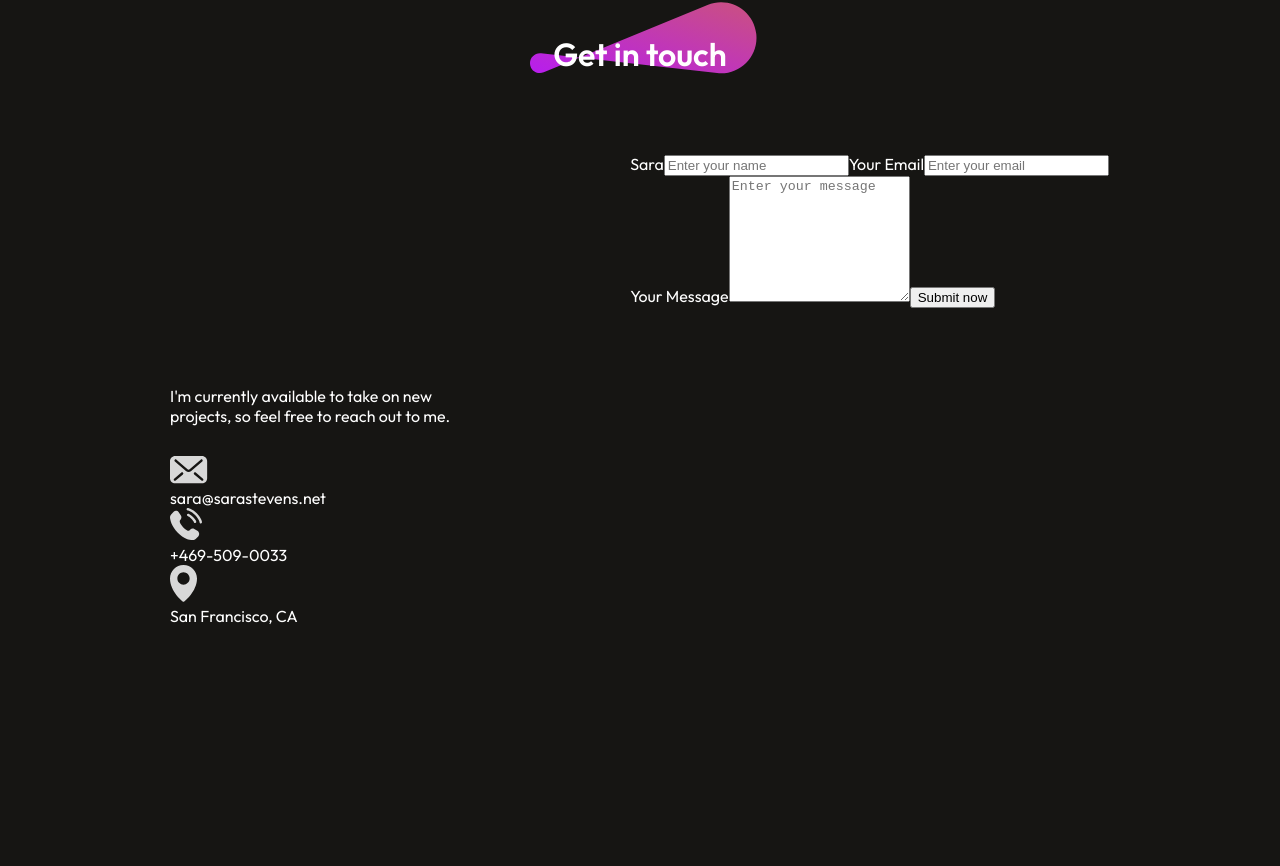
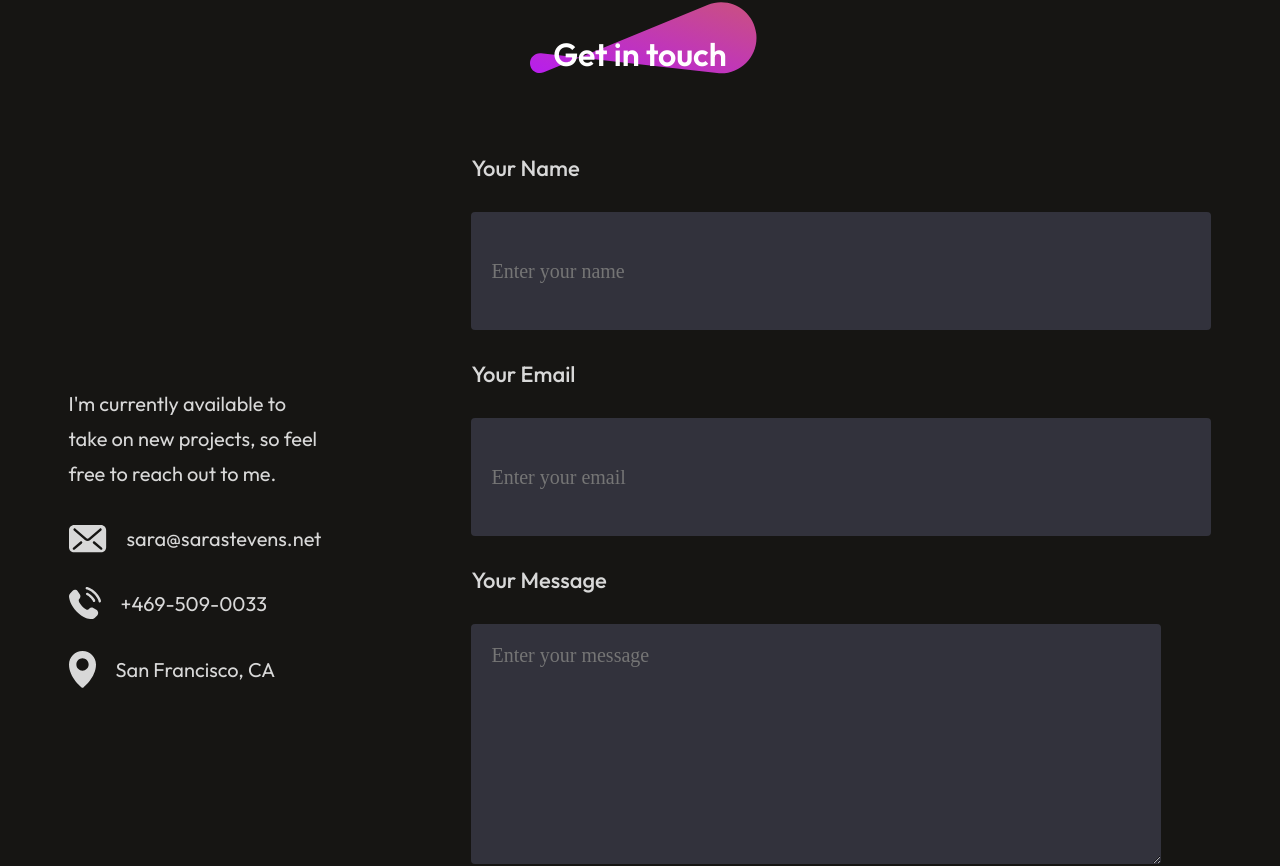
Before and after one commit to saraStevens325/portfolio, a React (Vite) app: page / in a window 1280 px wide. Shown: the part 4902-5768 px from the top of the page. Before the commit the page ends 5528 px from the top, so only its background shows below. Built offline with nearby package versions, Linux system fonts and the light colour scheme.

Commit message:
added contact and footer

```diff
--- a/src/Components/Contact/Contact.css
+++ b/src/Components/Contact/Contact.css
@@ -37,3 +37,69 @@
     -webkit-background-clip: text;
     -webkit-text-fill-color: transparent;
 }
+.contact-left p{
+    font-size: 20px;
+    max-width: 550px;
+    color: #D8D8D8;
+    line-height: 35px;
+}
+.contact-details {
+    display: flex;
+    flex-direction: column;
+    gap: 30px;
+    color: #D8D8D8;
+    font-size: 22px;
+}
+.contact-detail {
+    display: flex;
+    gap: 20px;
+    align-items: center;
+}
+.contact-right {
+    display: flex;
+    flex-direction: column;
+    align-items: start;
+    gap: 30px;
+}
+.contact-right label{
+    color:#D8D8D8;
+    font-size: 22px;
+    font-weight: 500;
+}
+.contact-right input{
+    width: 700px;
+    height: 78px;
+    padding: 20px;
+    border: none;
+    border-radius: 4px;
+    background: #32323c;
+    color: #A0A0A0;
+    font-family: oufit;
+    font-size: 20px;
+}
+.contact-right textarea{
+    width: 650px;
+    height: 200px;
+    padding: 20px;
+    border: none;
+    border-radius: 4px;
+    background: #32323c;
+    color: #A0A0A0;
+    font-family: oufit;
+    font-size: 20px;
+}
+.contact-submit {
+    border: none;
+    color: white;
+    border-radius: 50px;
+    background: linear-gradient(270deg, #DF8908 -5.09%, #B415FF 100%);
+    font-size: 22px;
+    padding: 20px 60px;
+    margin-bottom: 50px;
+    cursor: pointer;
+    transition: 0.3s;
+}
+.contact-submit:hover{
+    transform: scale(1.1);
+    transition: 0.3s;
+}
--- a/src/Components/Contact/Contact.jsx
+++ b/src/Components/Contact/Contact.jsx
@@ -32,7 +32,7 @@ const Contact = () => {
                 </div>
             </div>
             <form className="contact-right">
-                <label for="name">Sara</label>
+                <label for="name">Your Name</label>
                 <input type="text" id="name" name="name" placeholder="Enter your name" />
                 <label for="email">Your Email</label>
                 <input type="email" id="email" name="email" placeholder="Enter your email" />
```
Also changed, not shown: src/Components/Footer/Footer.jsx (added, +28 -0 lines), src/Components/Footer/Footer.css (added).
